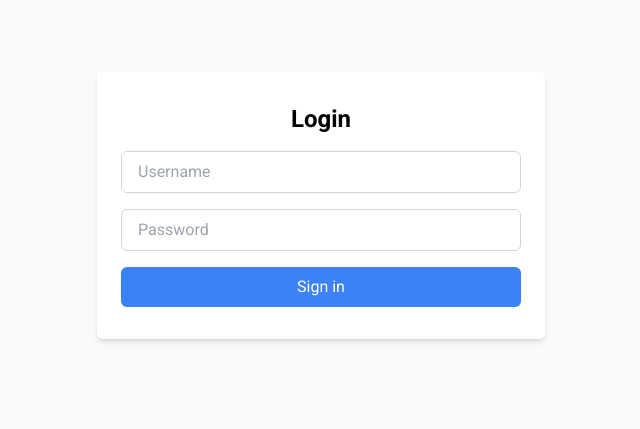
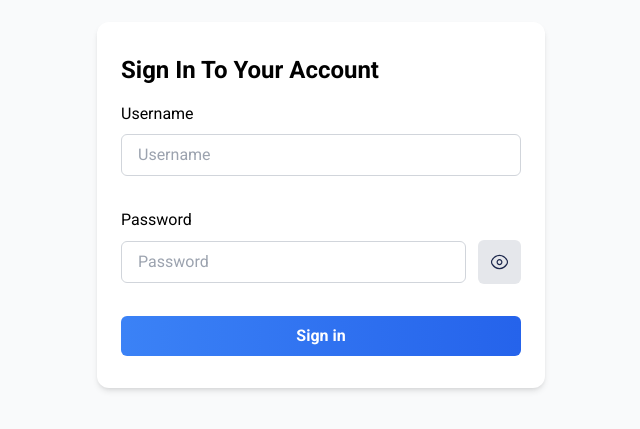
Before and after one commit to MohamedHesham1/DNAx-Frontend, a React (Vite) app: page / in a window 1280 px wide. Shown: the part 195-624 px from the top of the page, without its empty margins (319-959 px from the left). Built offline with nearby package versions, Linux system fonts and the light colour scheme.

Commit message:
feat: :sparkles: Implement gradient background on login button and add password visibility toggle

```diff
--- a/src/components/LoginPage.jsx
+++ b/src/components/LoginPage.jsx
@@ -8,11 +8,17 @@ const LoginPage = () => {
     username: '',
     password: '',
   });
+  const [showPassword, setShowPassword] = useState(false);
 
   const handleInputChange = (event) => {
     const { name, value } = event.target;
     setCredentials({ ...credentials, [name]: value });
   };
+
+  const togglePasswordVisibility = () => {
+    setShowPassword(!showPassword);
+  };
+
   const handleSubmit = async (event) => {
     event.preventDefault();
     try {
@@ -36,12 +42,12 @@ const LoginPage = () => {
 
   return (
     <div className='flex items-center justify-center min-h-screen bg-gray-50 px-4'>
-      <div className='max-w-md w-full bg-white shadow-md rounded-md overflow-hidden'>
+      <div className='max-w-md w-full bg-white shadow-md overflow-hidden rounded-xl'>
         <div className='px-6 py-8'>
-          <h2 className='text-2xl font-semibold mb-4 text-center'>Login</h2>
-          <form className='space-y-4' onSubmit={handleSubmit}>
+          <h2 className='text-2xl font-bold mb-4 '>Sign In To Your Account</h2>
+          <form className='flex flex-col gap-8' onSubmit={handleSubmit}>
             <div>
-              <label htmlFor='username' className='sr-only'>
+              <label htmlFor='username' className='mb-2 block'>
                 Username
               </label>
               <input
@@ -55,23 +61,42 @@ const LoginPage = () => {
               />
             </div>
             <div>
-              <label htmlFor='password' className='sr-only'>
+              <label htmlFor='password' className='mb-2 block'>
                 Password
               </label>
+
+              <div className='flex items-center'>
                 <input
                   id='password'
                   name='password'
-                type='password'
+                  type={showPassword ? 'text' : 'password'}
                   required
                   className='w-full px-4 py-2 border border-gray-300 rounded-md focus:outline-none focus:border-blue-500'
                   placeholder='Password'
                   onChange={handleInputChange}
                 />
+                <button
+                  type='button'
+                  className='bg-[#E5E7EB] p-2 rounded-md ml-3'
+                  onClick={togglePasswordVisibility}
+                >
+                  {showPassword ? (
+                    <div className='p-1'>
+                      <img className='' src='eye-closed.svg' alt='' />
                     </div>
+                  ) : (
+                    <div className='p-1'>
+                      <img className='' src='eye-open.svg' alt='' />
+                    </div>
+                  )}
+                </button>
+              </div>
+            </div>
+
             <div>
               <button
                 type='submit'
-                className='w-full py-2 px-4 bg-blue-500 text-white rounded-md hover:bg-blue-600 focus:outline-none focus:bg-blue-600'
+                className='w-full py-2 px-4 font-semibold text-white rounded-md bg-gradient-to-r from-blue-500 to-blue-600 hover:from-blue-600 hover:to-blue-700 focus:outline-none focus:ring-2 focus:ring-blue-600 focus:ring-opacity-50'
               >
                 Sign in
               </button>
```
Also changed, not shown: public/eye-closed.svg (added), public/eye-open.svg (added). Lines whose indentation alone changed are shown as unchanged.
